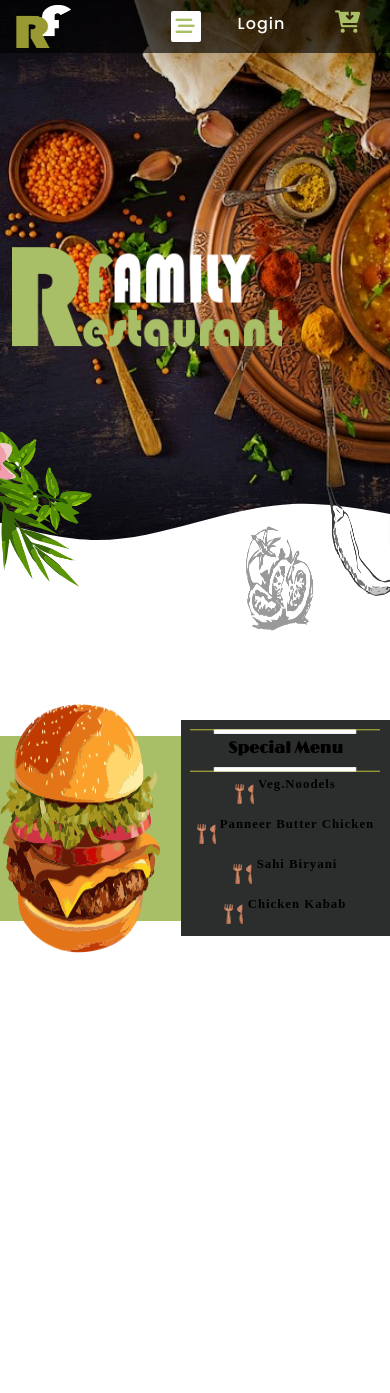
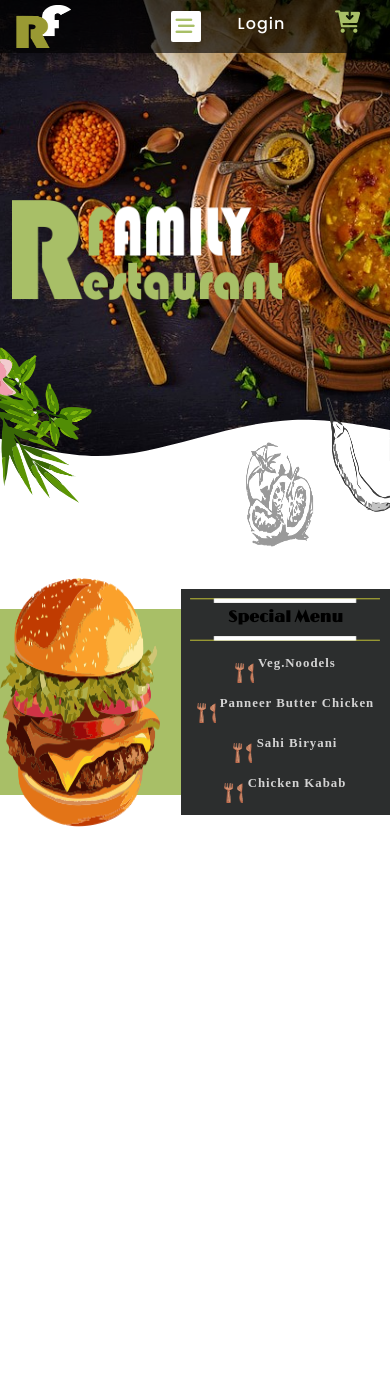
Before and after one commit to nalawade07/v-fitness, a PHP site: page /index.html in a window 390 px wide. After the commit the page ends 827 px from the top, so only its background shows below. Run offline with PHP 8.4, Linux system fonts and the light colour scheme; some libraries are stand-ins or nearby versions; some web fonts are replaced.

Commit message:
Add files via upload

```diff
--- a/style.css
+++ b/style.css
@@ -762,7 +762,7 @@ font-size:1rem;
     /* ///////////////  hero section  ////////////// */
 
     .bg_img {
-        height:65vh;
+        height:55vh;
     }
 .name{
     position:absolute;
@@ -771,6 +771,9 @@ font-size:1rem;
     transform: translate(-10%,-55%);
 }
 
+.bg_small_img{
+    height:20vh;
+}
     .name {
         width:270px;
         height:100px
@@ -814,6 +817,9 @@ font-size:1rem;
   width:190px;
   height:5px;
 }
+.menu_hed{
+    padding-bottom:.6rem;
+}
 
 .menu_hed h3{
 font-size:1rem;
@@ -823,6 +829,7 @@ font-size:1rem;
   font-size:.8rem;
   padding:.5rem .2rem;
   font-weight: bolder;
+  color:lightgray;
 }
 .names_menu li img{
   height:20px;
```
